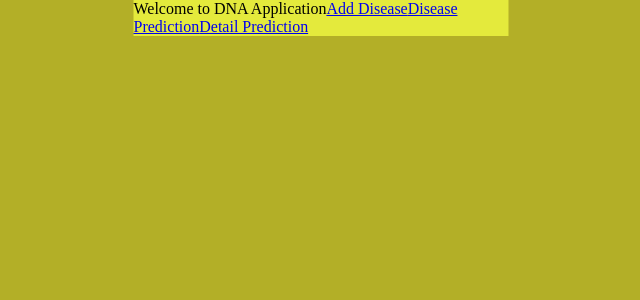
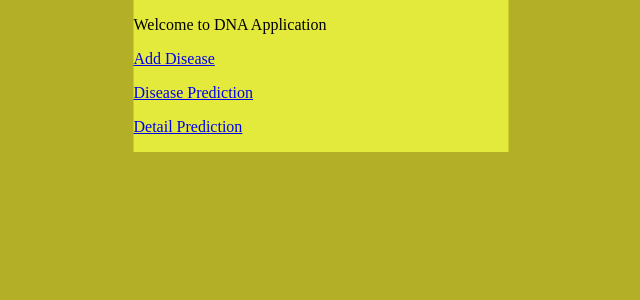
Before and after one commit to TubesForLyfe/Tubes3_13520064, a React (Create React App) app in the folder src/frontend/: page / in a window 1280 px wide. Shown: the top 300 px of the page, without its empty margins (319-959 px from the left). Built offline with nearby package versions, Linux system fonts and the light colour scheme.

Commit message:
Update landing

```diff
--- a/src/frontend/src/pages/Landing.js
+++ b/src/frontend/src/pages/Landing.js
@@ -4,10 +4,10 @@ import { Link } from 'react-router-dom'
 const Landing = () => {
   return (
     <div>
-      Welcome to DNA Application
-      <Link to="/add-disease">Add Disease</Link>
-      <Link to="/disease-prediction">Disease Prediction</Link>
-      <Link to="/detail-prediction">Detail Prediction</Link>
+      <p>Welcome to DNA Application</p>
+      <p><Link to="/add-disease">Add Disease</Link></p>
+      <p><Link to="/disease-prediction">Disease Prediction</Link></p>
+      <p><Link to="/detail-prediction">Detail Prediction</Link></p>
     </div>
   )
 }
--- a/src/frontend/src/route.js
+++ b/src/frontend/src/route.js
@@ -13,9 +13,6 @@ const RouteManager = () => {
                 <Route path="/add-disease" component={AddDisease} />
                 <Route path="/detail-prediction" component={DetailPrediction} />
                 <Route path="/disease-prediction" component={DiseasePrediction} />
-                <Route path="*">
-                    <Redirect to="/" />
-                </Route>
             </Switch>
         </Router>
     )
```
